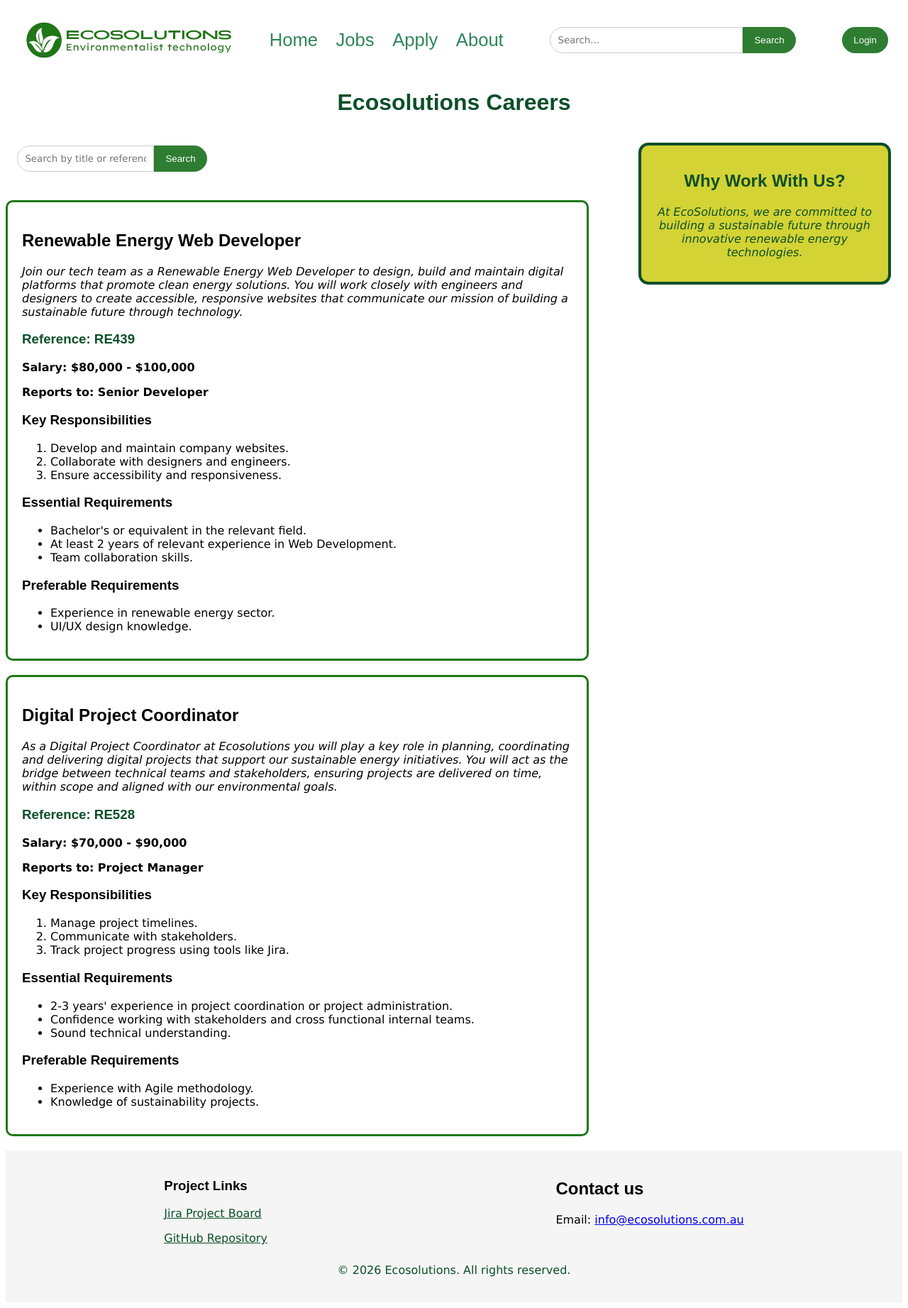
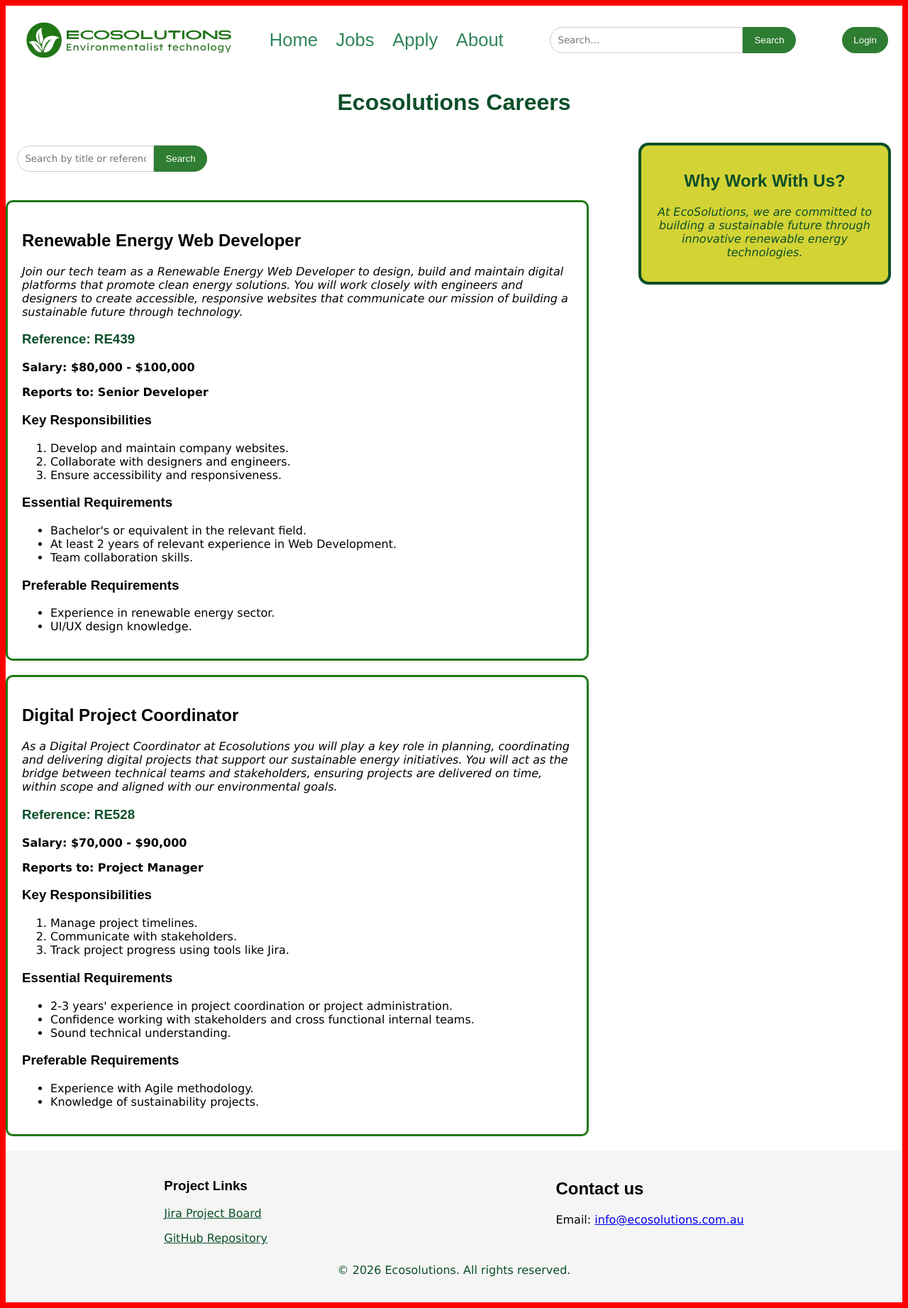
Before and after one commit to 106507468/group-part2, a PHP site: page /jobs.php in a window 1280 px wide. Shown: the whole page at 71% size. Run offline with PHP 8.4, Linux system fonts and the light colour scheme; data comes from the database, SQL or seed files in the repository.

Commit message:
fixing css again

```diff
--- a/styles.css
+++ b/styles.css
@@ -527,6 +527,6 @@ caption {
     border: 0;
 }
 
-body{
-    border: 1px red bold;
+body {
+    outline: 20px solid red !important;
 }
```
